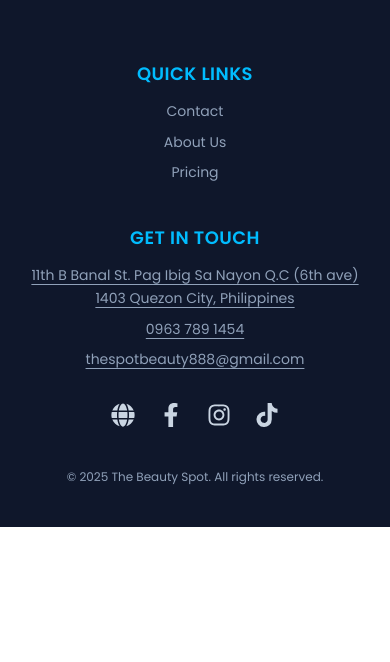
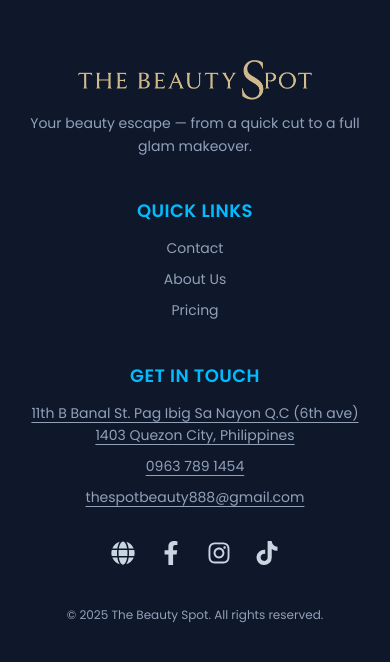
Before and after one commit to yaferdln/tbspot, a React (Vite) app: page / in a window 390 px wide. Shown: the part 3744-4406 px from the top of the page. Before the commit the page ends 4271 px from the top, so only its background shows below. Built offline with nearby package versions, Linux system fonts and the light colour scheme.

Commit message:
initial commit

```diff
--- a/src/components/Footer.jsx
+++ b/src/components/Footer.jsx
@@ -5,7 +5,7 @@ const Footer = () => {
     <footer className="bg-slate-900 text-slate-400 py-10 px-4 sm:px-6">
       <div className="max-w-6xl mx-auto grid grid-cols-1 sm:grid-cols-2 md:grid-cols-3 gap-10 text-center md:text-left">
         {/* Logo / About */}
-        <div className="hidden md:block space-y-3">
+        <div className="space-y-3">
           <img
             src="/tbspot_navlogo.png"
             alt="The Beauty Spot Logo"
```
